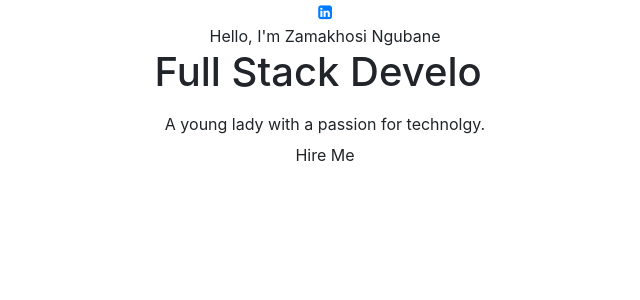
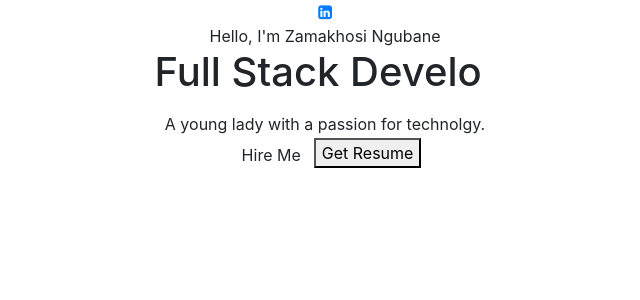
Before and after one commit to zngubane/zamakhosi_profile, a React (Create React App) app: page / in a window 1280 px wide. Shown: the top 300 px of the page, without its empty margins (315-955 px from the left). Built offline with nearby package versions, Linux system fonts and the light colour scheme; a web font is replaced by a local one.

Commit message:
resume button and download

```diff
--- a/src/PortfolioContainer/Home/Profile.js
+++ b/src/PortfolioContainer/Home/Profile.js
@@ -41,6 +41,9 @@ export default function Profile() {
                     {" "}
                     Hire Me{" "}
                 </button>
+                <a href='Resume-Zamakhosi-Ngubane.pdf' download='Zamakhosi Ngubane.pdf'>
+                    <button className='highlighted-btn'>Get Resume</button>
+                </a>
             </div>
          <div className='profile-details'>
 
```
Also changed, not shown: 1 other file (tests, documents, lock files or other folders).
